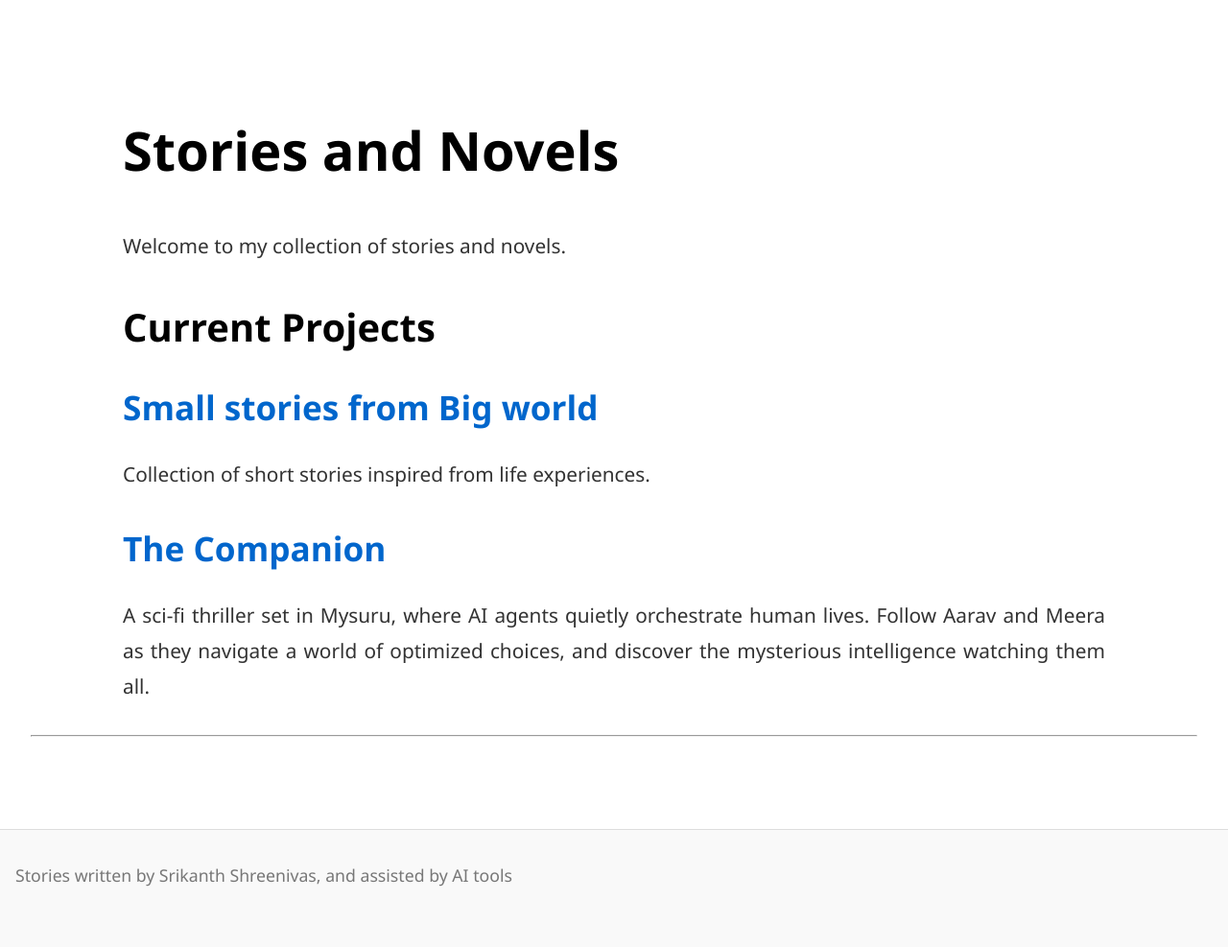
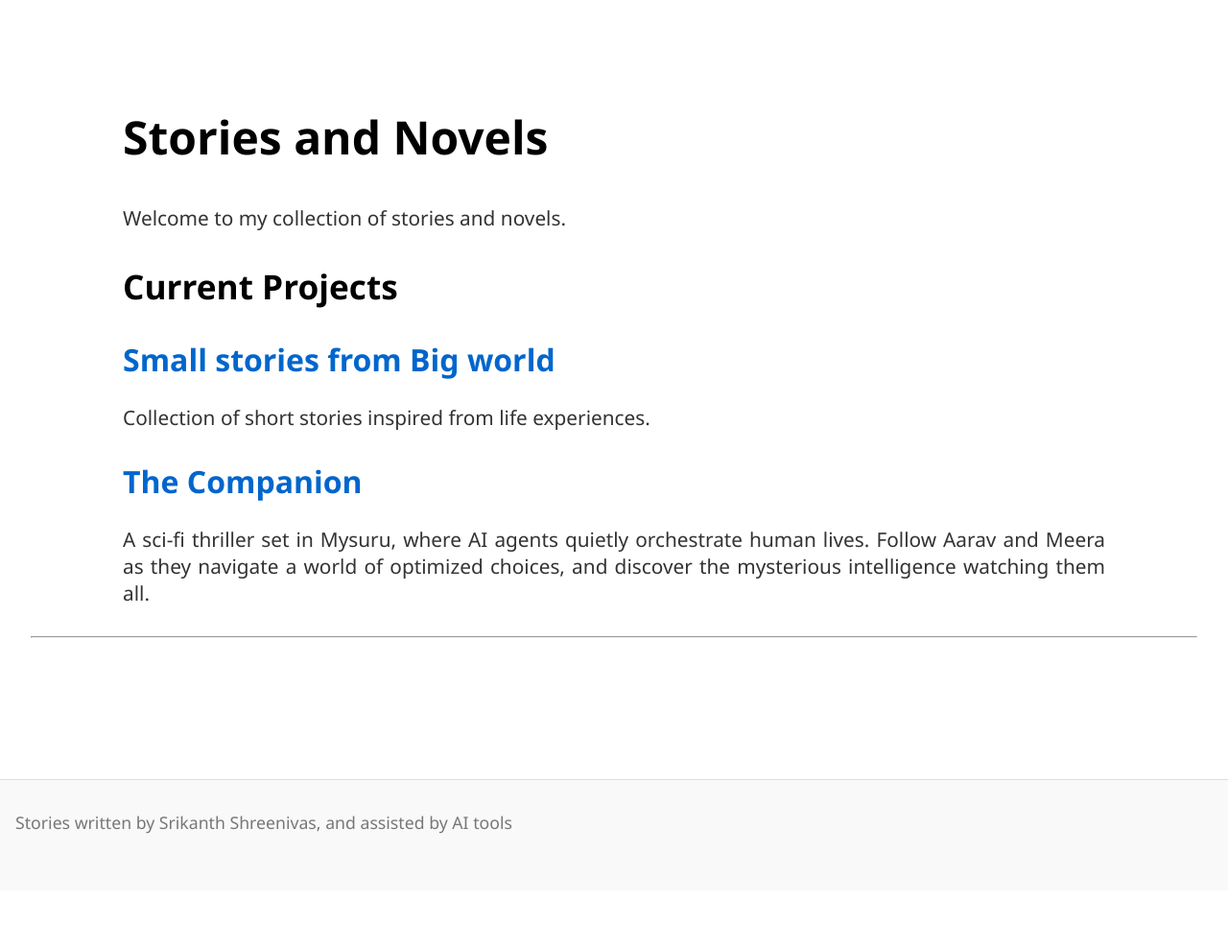
Before and after one commit to srikanthps/The-Companion, a Jekyll site: the page built from index.md, in a window 1280 px wide. Shown: the whole page at 96% size. Built offline with Jekyll 4.4.1, drawn with Linux system fonts in a browser that asks for light colours; our own code applies the rules of GitHub Pages for plain Markdown files; after the commit the page ends 928 px from its top, so only the background shows below that.

Commit message:
Update default.html

```diff
--- a/_layouts/default.html
+++ b/_layouts/default.html
@@ -17,7 +17,7 @@
 
     body {
       font-family: 'Segoe UI', Tahoma, Geneva, Verdana, sans-serif;
-      font-size: 1em;
+      font-size: 1.2em
       line-height: 1.8;
       color: #333;
       background-color: #ffffff;
@@ -111,27 +111,27 @@
     }
 
     h1 {
-      font-size: 3.5em;
+      font-size: 3em;
     }
 
     h2 {
-      font-size: 3em;
+      font-size: 2.5em;
     }
 
     h3 {
-      font-size: 2.5em;
+      font-size: 2.2em;
     }
 
     h4 {
-      font-size: 2.2em;
+      font-size: 2em;
     }
 
     h5 {
-      font-size: 2em;
+      font-size: 1.75em;
     }
 
     h6 {
-      font-size: 1.8em;
+      font-size: 1.5em;
     }
 
     p {
```
